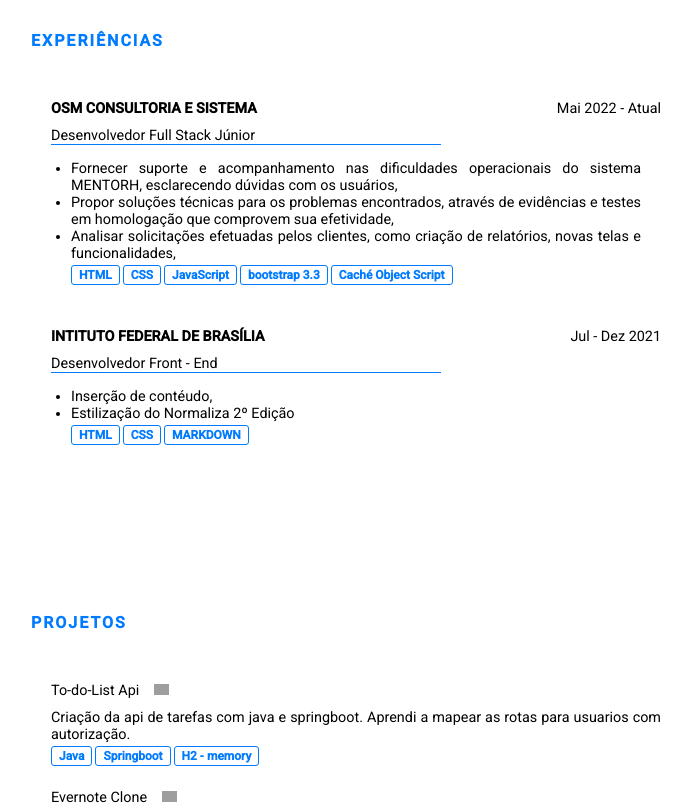
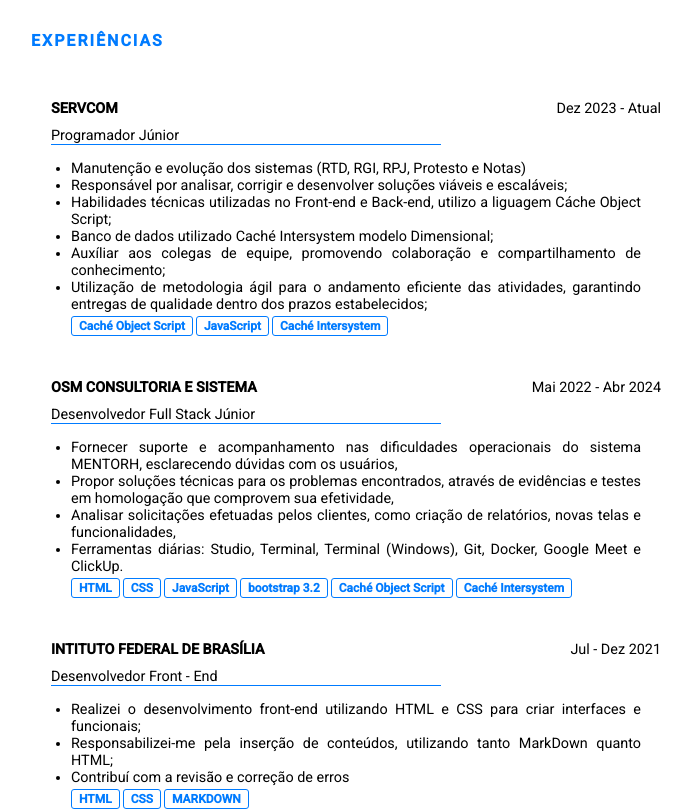
Before and after one commit to Feliper-Silva/portifolio-next, a Next.js app: page / in a window 1280 px wide. Shown: the part 1220-2031 px from the top of the page, without its empty margins (249-940 px from the left). Built offline with nearby package versions, Linux system fonts and the light colour scheme; grey boxes are pictures that could not be loaded.

Commit message:
feat: add new experiencie

```diff
--- a/pages/index.js
+++ b/pages/index.js
@@ -8,6 +8,11 @@ import { Footer } from "../src/components/footer.js";
 const Home = () => {
   return (
     <div>
+      <Head>
+        <title>Portfólio - Felipe Silva </title>
+        <meta name="description" content="Página sobre Felipe Silva" />
+        <link rel="icon" href="/favicon.ico" />
+      </Head>
       <header className="intro">
         <h1 className="intro_hello">Hello! <Image className="emoji wave-hand animated" src={Handle_wave} /></h1>
         <h2>Meu nome é Felipe Silva, sou desenvolvedor web! 👨🏽‍💻</h2>
@@ -104,9 +109,37 @@ const Home = () => {
             <div className="job">
               <div className="time-place">
                 <div className="job_company">
+                  <a href="https://www.servcom.com.br/" target="_blank" rel="noopener noreferrer">SERVCOM</a>
+                </div>
+                <div className="job_time">Dez 2023 - Atual</div>
+              </div>
+              <div className="job_position">
+                <div className="job_position_title">Programador Júnior</div>
+                <div className="job_position_activity">
+                  <ul>
+                    <li>Manutenção e evolução dos sistemas (RTD, RGI, RPJ, Protesto e Notas)</li>
+                    <li>Responsável por analisar, corrigir e desenvolver soluções viáveis e escaláveis; </li>
+                    <li>Habilidades técnicas utilizadas no Front-end e Back-end, utilizo a liguagem Cáche Object Script; </li>
+                    <li>Banco de dados utilizado Caché Intersystem modelo Dimensional;</li>
+                    <li>Auxíliar aos colegas de equipe, promovendo colaboração e compartilhamento de conhecimento; </li>
+                    <li>Utilização de metodologia ágil para o andamento eficiente das atividades, garantindo entregas de qualidade dentro dos prazos estabelecidos;</li>
+                  </ul>
+                  <div className="job_position_activity_skill">
+                    <ul>
+                      <li className="job_position_activity_skill_item">Caché Object Script</li>
+                      <li className="job_position_activity_skill_item">JavaScript</li>
+                      <li className="job_position_activity_skill_item">Caché Intersystem</li>
+                    </ul>
+                  </div>
+                </div>
+              </div>
+            </div>
+            <div className="job">
+              <div className="time-place">
+                <div className="job_company">
                   <a href="https://www.osm.com.br/" target="_blank" rel="noopener noreferrer">Osm Consultoria e Sistema</a>
                 </div>
-                <div className="job_time">Mai 2022 - Atual</div>
+                <div className="job_time">Mai 2022 - Abr 2024</div>
               </div>
               <div className="job_position">
                 <div className="job_position_title">Desenvolvedor Full Stack Júnior</div>
@@ -115,14 +148,16 @@ const Home = () => {
                     <li>Fornecer suporte e acompanhamento nas dificuldades operacionais do sistema MENTORH, esclarecendo dúvidas com os usuários,</li>
                     <li>Propor soluções técnicas para os problemas encontrados, através de evidências e testes em homologação que comprovem sua efetividade,</li>
                     <li>Analisar solicitações efetuadas pelos clientes, como criação de relatórios, novas telas e funcionalidades,</li>
+                    <li>Ferramentas diárias: Studio, Terminal, Terminal (Windows), Git, Docker, Google Meet e ClickUp.</li>
                   </ul>
                   <div className="job_position_activity_skill">
                     <ul>
                       <li className="job_position_activity_skill_item">HTML</li>
                       <li className="job_position_activity_skill_item">CSS</li>
                       <li className="job_position_activity_skill_item">JavaScript</li>
-                      <li className="job_position_activity_skill_item">bootstrap 3.3</li>
+                      <li className="job_position_activity_skill_item">bootstrap 3.2</li>
                       <li className="job_position_activity_skill_item">Caché Object Script</li>
+                      <li className="job_position_activity_skill_item">Caché Intersystem</li>
                     </ul>
                   </div>
                 </div>
@@ -139,8 +174,9 @@ const Home = () => {
                 <div className="job_position_title">Desenvolvedor Front - End</div>
                 <div className="job_position_activity">
                   <ul>
-                    <li>Inserção de contéudo,</li>
-                    <li>Estilização do Normaliza 2º Edição</li>
+                    <li>Realizei o desenvolvimento front-end utilizando HTML e CSS para criar interfaces e funcionais;</li>
+                    <li>Responsabilizei-me pela inserção de conteúdos, utilizando tanto MarkDown quanto HTML;</li>
+                    <li>Contribuí com a revisão e correção de erros</li>
                   </ul>
                   <div className="job_position_activity_skill">
                     <ul>
@@ -161,7 +197,7 @@ const Home = () => {
           Projetos
         </div>
         <div className="section_content">
-        <div className="project">
+          <div className="project">
             <div className="project_name">
               <span>To-do-List Api</span>
               <a href="https://github.com/Feliper-Silva/todo-list-spring-boot" rel="noopener noreferrer" target="_blank" className="arrow-link"></a>
```
